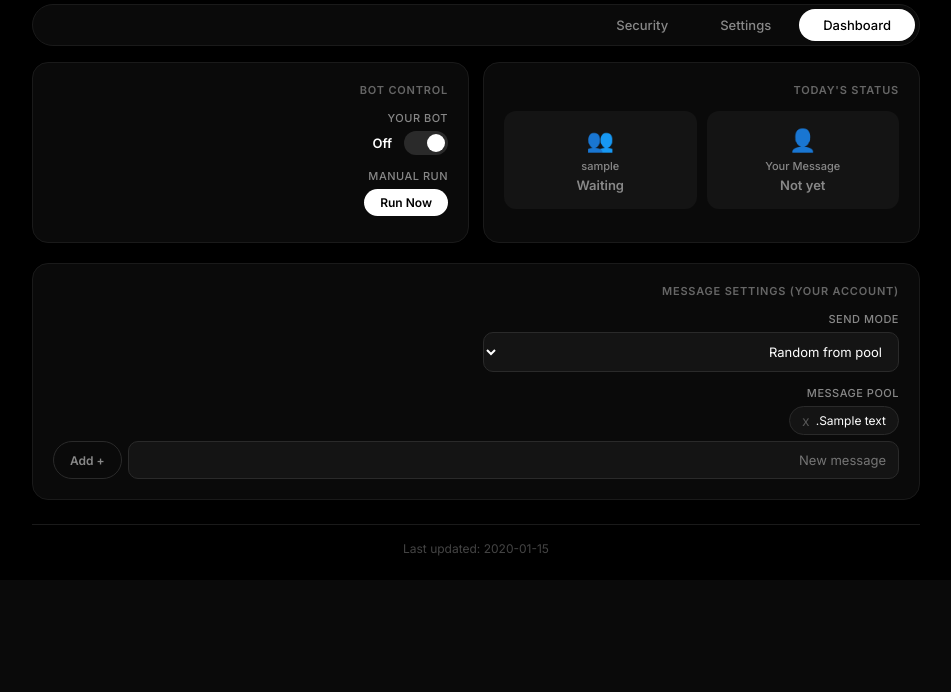
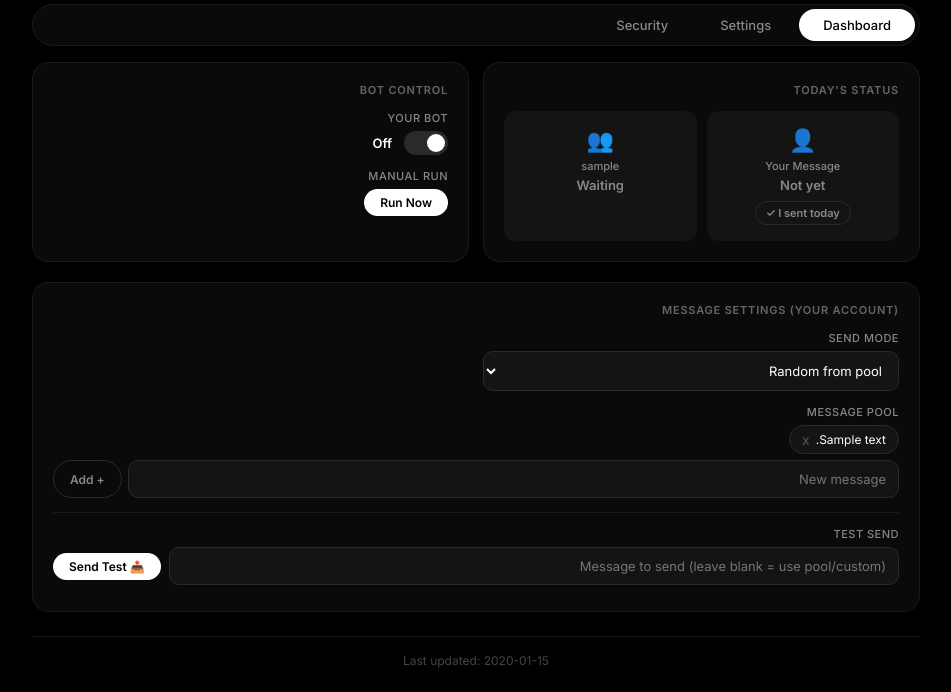
Before and after one commit to mahmoudelwardany1231212-afk/tiktok-streak-bot, a Flask app: template dashboard/templates/dashboard.html in a window 1280 px wide. Shown: the part 306-998 px from the top of the page, without its empty margins (164-1115 px from the left). Before the commit the page ends 862 px from the top, so only its background shows below. Run offline with Flask 3, Linux system fonts and the light colour scheme; the template is opened without the code that fills it: most values are stand-ins (such as "Sample title", 1, 10 or a date in 2020).

Commit message:
Replit update: dashboard/templates/dashboard.html

```diff
--- a/dashboard/templates/dashboard.html
+++ b/dashboard/templates/dashboard.html
@@ -121,8 +121,15 @@
                     <div class="today-grid">
                         {% set my_key = account_key + '_sent' %}
                         {% set partner_key = ('user_b' if account_key == 'user_a' else 'user_a') + '_sent' %}
-                        <div class="status-item"><div class="emoji">👤</div><div class="name">Your Message</div><div class="status {% if today.get(my_key) %}status-done{% else %}status-pending{% endif %}">{{ 'Sent' if today.get(my_key) else 'Not yet' }}</div></div>
-                        <div class="status-item"><div class="emoji">👥</div><div class="name">{{ partner.get('tiktok_username', 'Partner') }}</div><div class="status {% if today.get(partner_key) %}status-done{% else %}status-pending{% endif %}">{{ 'Replied' if today.get(partner_key) else 'Waiting' }}</div></div>
+                        <div class="status-item">
+                            <div class="emoji">👤</div>
+                            <div class="name">Your Message</div>
+                            <div class="status {% if today.get(my_key) %}status-done{% else %}status-pending{% endif %}" id="myStatus">{{ 'Sent ✓' if today.get(my_key) else 'Not yet' }}</div>
+                            {% if not today.get(my_key) %}
+                            <button class="btn btn-secondary btn-sm" style="margin-top:8px; font-size:11px; padding:4px 10px;" onclick="markSent()" id="markSentBtn">I sent today ✓</button>
+                            {% endif %}
+                        </div>
+                        <div class="status-item"><div class="emoji">👥</div><div class="name">{{ partner.get('tiktok_username', 'Partner') }}</div><div class="status {% if today.get(partner_key) %}status-done{% else %}status-pending{% endif %}">{{ 'Sent ✓' if today.get(partner_key) else 'Waiting' }}</div></div>
                     </div>
                     {% if today.get('bot_intervened') %}<div style="margin-top:10px; text-align:center; color:#888; font-size:12px;">🤖 Bot acted: {{ 'Sent on your behalf' if today.get('bot_action') == 'sent_from_a' else 'Sent for your partner' if today.get('bot_action') == 'sent_from_b' else 'Sent for both' if today.get('bot_action') == 'sent_from_both' else today.get('bot_action') }}</div>{% endif %}
                 </div>
@@ -146,6 +153,14 @@
                     <div class="section" id="customMsgSection" style="{% if account.get('send_mode') != 'custom' %}display:none{% endif %}"><label>Custom Message</label><input type="text" id="customMessage" value="{{ account.get('custom_message', '') }}" placeholder="Type your message" onchange="updateConfig()"></div>
                 </div>
                 <div class="section" id="poolSection" style="{% if account.get('send_mode') == 'custom' %}display:none{% endif %}"><label>Message Pool</label><div class="messages-pool" id="messagesPool">{% for msg in account.get('messages_pool', []) %}<div class="msg-tag">{{ msg }} <span class="remove" onclick="removeMsg('{{ msg|replace("'","\\'") }}')">x</span></div>{% endfor %}</div><div class="add-msg-row"><input type="text" id="newMessage" placeholder="New message" onkeydown="if(event.key==='Enter')addMsg()"><button class="btn btn-secondary btn-sm" onclick="addMsg()">+ Add</button></div></div>
+                <div class="section" style="margin-top:14px; padding-top:14px; border-top:1px solid #1a1a1a;">
+                    <label>Test Send</label>
+                    <div style="display:flex; gap:8px; align-items:center; flex-wrap:wrap;">
+                        <input type="text" id="testMessage" placeholder="Message to send (leave blank = use pool/custom)" style="flex:1; min-width:160px;">
+                        <button class="btn btn-primary btn-sm" onclick="sendTestMessage()" id="testSendBtn">📤 Send Test</button>
+                    </div>
+                    <div id="testResult" style="margin-top:6px; font-size:12px; color:#888;"></div>
+                </div>
             </div>
         </div>
         <div id="settings-tab" class="tab-content">
@@ -182,8 +197,60 @@
         async function removeMsg(msg) { try { const r = await fetch('/api/status'); const data = await r.json(); let msgs = data.account.messages_pool || []; msgs = msgs.filter(m => m !== msg); const r2 = await fetch('/api/update_config', { method: 'POST', headers: {'Content-Type': 'application/json'}, body: JSON.stringify({ messages_pool: msgs }) }); if ((await r2.json()).success) { const pool = document.getElementById('messagesPool'); for (const tag of pool.children) { if (tag.textContent.replace('x','').trim() === msg) { tag.remove(); break; } } toast('Removed'); } } catch(e) { toast(e.message, 'error'); } }
         async function saveSettings() { const res = document.getElementById('settingsResult'); const data = {}; const tkPw = document.getElementById('settingsTikTokPassword').value.trim(); const friend = document.getElementById('settingsFriend').value.trim(); if (tkPw) data.tiktok_password = tkPw; if (friend) data.friend_username = friend; if (!tkPw && !friend) { res.innerHTML = 'Nothing changed'; return; } try { const r = await fetch('/api/update_config', { method: 'POST', headers: {'Content-Type': 'application/json'}, body: JSON.stringify(data) }); const d = await r.json(); if (d.success) { if (d.password_changed) { toast('Password changed! Redirecting...'); setTimeout(() => { window.location.href = '/logout'; }, 1500); } else { res.innerHTML = 'Settings saved'; toast('Settings updated'); } document.getElementById('settingsTikTokPassword').value = ''; } else { res.innerHTML = d.error || 'Error'; } } catch(e) { res.innerHTML = e.message; } }
         async function loadAudit() { try { const r = await fetch('/api/audit'); const d = await r.json(); const container = document.getElementById('auditContainer'); if (!d.entries || d.entries.length === 0) { container.innerHTML = '<div style="text-align:center; padding:20px; color:#888; font-size:13px;">No activity recorded yet.</div>'; return; } let html = '<table class="audit-table"><thead><tr><th>Time</th><th>Action</th><th>IP</th><th>Details</th></tr></thead><tbody>'; for (const e of d.entries) { const cls = e.action === 'login_success' ? 'audit-success' : e.action === 'login_failure' ? 'audit-failure' : e.action === 'account_locked' || e.action === 'rate_limited' ? 'audit-locked' : e.action === 'password_changed' ? 'audit-action' : 'audit-attempt'; html += `<tr><td>${e.timestamp}</td><td class="${cls}">${e.action}</td><td>${e.ip}</td><td>${e.details || ''}</td></tr>`; } html += '</tbody></table>'; container.innerHTML = html; } catch(e) { document.getElementById('auditContainer').innerHTML = '<div style="text-align:center; padding:20px; color:#ff4444; font-size:13px;">Failed to load activity log.</div>'; } }
+        async function sendTestMessage() {
+            const btn = document.getElementById('testSendBtn');
+            const res = document.getElementById('testResult');
+            const msg = document.getElementById('testMessage').value.trim();
+            btn.disabled = true;
+            btn.innerHTML = '<span class="loading"></span> Sending...';
+            res.innerHTML = '';
+            try {
+                const r = await fetch('/api/send_test', {
+                    method: 'POST',
+                    headers: {'Content-Type': 'application/json'},
+                    body: JSON.stringify({ message: msg })
+                });
+                const d = await r.json();
+                if (d.success) {
+                    res.innerHTML = '✅ ' + d.message;
+                    toast('Test message sent!');
+                } else {
+                    res.innerHTML = '❌ ' + (d.error || 'Failed');
+                    toast(d.error || 'Error', 'error');
+                }
+            } catch(e) {
+                res.innerHTML = '❌ ' + e.message;
+                toast('Failed', 'error');
+            }
+            btn.disabled = false;
+            btn.innerHTML = '📤 Send Test';
+        }
+        async function markSent() {
+            const btn = document.getElementById('markSentBtn');
+            if (!btn) return;
+            btn.disabled = true;
+            btn.textContent = '...';
+            try {
+                const r = await fetch('/api/mark_sent', { method: 'POST' });
+                const d = await r.json();
+                if (d.success) {
+                    const myStatus = document.getElementById('myStatus');
+                    if (myStatus) { myStatus.textContent = 'Sent ✓'; myStatus.className = 'status status-done'; }
+                    btn.remove();
+                    toast('Marked as sent!');
+                } else {
+                    btn.disabled = false;
+                    btn.textContent = 'I sent today ✓';
+                    toast(d.error || 'Error', 'error');
+                }
+            } catch(e) {
+                btn.disabled = false;
+                btn.textContent = 'I sent today ✓';
+                toast('Failed', 'error');
+            }
+        }
         document.querySelector('.tab[onclick*="security-tab"]').addEventListener('click', function() { setTimeout(loadAudit, 100); });
-        setInterval(async () => { try { const r = await fetch('/api/status'); if (r.ok) window.location.reload(); } catch(e) {} }, 60000);
+        setInterval(async () => { try { const r = await fetch('/api/status'); const d = await r.json(); const today = d.status && d.status.today; if (today) { const partnerKey = '{{ "user_b_sent" if account_key == "user_a" else "user_a_sent" }}'; const pEl = document.querySelectorAll('.status-item')[1].querySelector('.status'); if (pEl) { pEl.textContent = today[partnerKey] ? 'Sent ✓' : 'Waiting'; pEl.className = 'status ' + (today[partnerKey] ? 'status-done' : 'status-pending'); } } } catch(e) {} }, 30000);
     </script>
 </body>
 </html>
```
